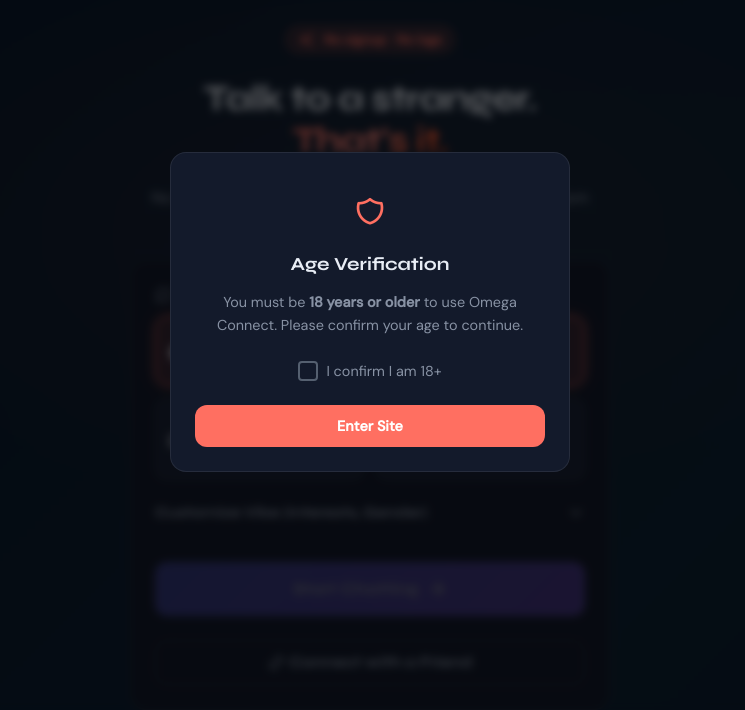
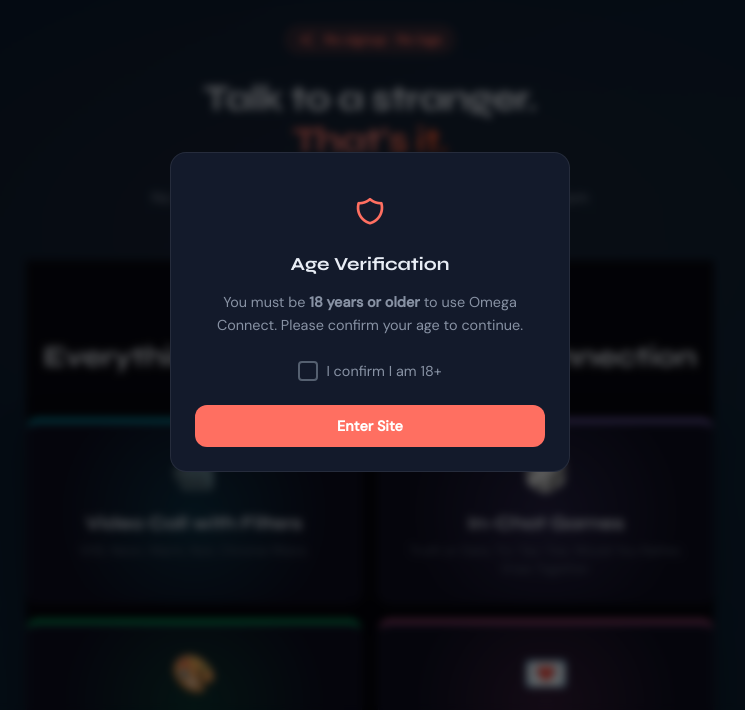
Before and after one commit to naveen-179/Omega-Connect, a website: page index.html in a window 1280 px wide. Shown: the part 88-798 px from the top of the page, without its empty margins (270-1015 px from the left). Drawn offline with Linux system fonts and the light colour scheme; no server answers.

Commit message:
Implement feature showcase scroll animation and align cards text

```diff
--- a/index.html
+++ b/index.html
@@ -106,6 +106,33 @@
                 </h1>
 
                 <p class="hero-subtitle">No logins, no profiles, no algorithms. Just you and a random person.</p>
+
+                <!-- Feature Showcase Section -->
+                <div class="feature-showcase-section">
+                    <h2 class="showcase-title">Everything you need for a real connection</h2>
+                    <div class="showcase-grid">
+                        <div class="showcase-card" style="--accent-color: #00e5ff; --accent-glow: rgba(0, 229, 255, 0.15);">
+                            <div class="showcase-icon">📹</div>
+                            <h3 class="showcase-feature-name">Video Call with Filters</h3>
+                            <p class="showcase-feature-desc">VHS, Neon, Warm, Noir, Chrome filters.</p>
+                        </div>
+                        <div class="showcase-card" style="--accent-color: #a78bfa; --accent-glow: rgba(167, 139, 250, 0.15);">
+                            <div class="showcase-icon">🎲</div>
+                            <h3 class="showcase-feature-name">In-Chat Games</h3>
+                            <p class="showcase-feature-desc">Truth or Dare, Tic-Tac-Toe, Would You Rather, Draw Together.</p>
+                        </div>
+                        <div class="showcase-card" style="--accent-color: #00ff88; --accent-glow: rgba(0, 255, 136, 0.15);">
+                            <div class="showcase-icon">🎨</div>
+                            <h3 class="showcase-feature-name">Draw Together</h3>
+                            <p class="showcase-feature-desc">Live collaborative canvas to sketch in real-time.</p>
+                        </div>
+                        <div class="showcase-card" style="--accent-color: #ff6eb4; --accent-glow: rgba(255, 110, 180, 0.15);">
+                            <div class="showcase-icon">💌</div>
+                            <h3 class="showcase-feature-name">Secret Messages</h3>
+                            <p class="showcase-feature-desc">Anonymous one-time notes that disappear.</p>
+                        </div>
+                    </div>
+                </div>
 
                 <!-- Setup Card -->
                 <div class="setup-card">
--- a/style.css
+++ b/style.css
@@ -3520,3 +3520,114 @@ h1, h2, h3 {
     box-shadow: 0 0 10px rgba(99, 102, 241, 0.4);
   }
 }
+
+/* --- Feature Showcase Section --- */
+.feature-showcase-section {
+  padding: 80px 0;
+  background: #07070f;
+  width: 100%;
+  max-width: var(--max-landing);
+  margin: 0 auto;
+  display: flex;
+  flex-direction: column;
+  align-items: center;
+  gap: var(--sp-6);
+}
+
+.showcase-title {
+  font-family: 'Syne', sans-serif !important;
+  font-weight: 700;
+  font-size: 1.8rem;
+  color: var(--text-primary);
+  text-align: center;
+  position: relative;
+  padding-bottom: var(--sp-3);
+  margin-top: 0;
+}
+
+.showcase-title::after {
+  content: '';
+  position: absolute;
+  bottom: 0;
+  left: 50%;
+  transform: translateX(-50%);
+  width: 120px;
+  height: 4px;
+  background: linear-gradient(90deg, #00e5ff, #a78bfa);
+  border-radius: var(--radius-pill);
+}
+
+.showcase-grid {
+  display: grid;
+  grid-template-columns: repeat(2, 1fr);
+  gap: var(--sp-4);
+  width: 100%;
+}
+
+@media (max-width: 600px) {
+  .showcase-grid {
+    grid-template-columns: 1fr;
+    gap: var(--sp-3);
+  }
+}
+
+.showcase-card {
+  background: #0e0e20;
+  border: 1px solid rgba(255, 255, 255, 0.05);
+  border-top: 3px solid var(--accent-color);
+  border-radius: var(--radius-md);
+  padding: var(--sp-5) var(--sp-4);
+  position: relative;
+  overflow: hidden;
+  display: flex;
+  flex-direction: column;
+  align-items: center;
+  text-align: center;
+  gap: var(--sp-2);
+  backdrop-filter: blur(12px);
+  -webkit-backdrop-filter: blur(12px);
+  box-shadow: 0 8px 32px 0 rgba(0, 0, 0, 0.3);
+
+  /* Subtle radial gradient glow behind each card matching its accent color */
+  background-image: radial-gradient(circle at 50% 50%, var(--accent-glow) 0%, transparent 70%);
+  background-repeat: no-repeat;
+
+  /* Animation states for IntersectionObserver */
+  opacity: 0;
+  transform: translateY(30px);
+  transition: opacity 0.6s cubic-bezier(0.25, 0.46, 0.45, 0.94),
+              transform 0.6s cubic-bezier(0.25, 0.46, 0.45, 0.94),
+              border-color 0.3s ease,
+              box-shadow 0.3s ease;
+}
+
+.showcase-card.visible {
+  opacity: 1;
+  transform: translateY(0);
+}
+
+.showcase-card:hover {
+  border-color: var(--accent-color);
+  box-shadow: 0 12px 40px 0 var(--accent-glow);
+  transform: translateY(-4px);
+}
+
+.showcase-icon {
+  font-size: 2.25rem;
+  margin-bottom: var(--sp-1);
+}
+
+.showcase-feature-name {
+  font-family: 'Syne', sans-serif !important;
+  font-weight: 700;
+  font-size: 1.15rem;
+  color: var(--text-primary);
+  margin: 0;
+}
+
+.showcase-feature-desc {
+  font-size: 0.82rem;
+  color: var(--text-muted);
+  line-height: 1.4;
+  margin: 0;
+}
```
Also changed, not shown: script.js, 1 other file.
